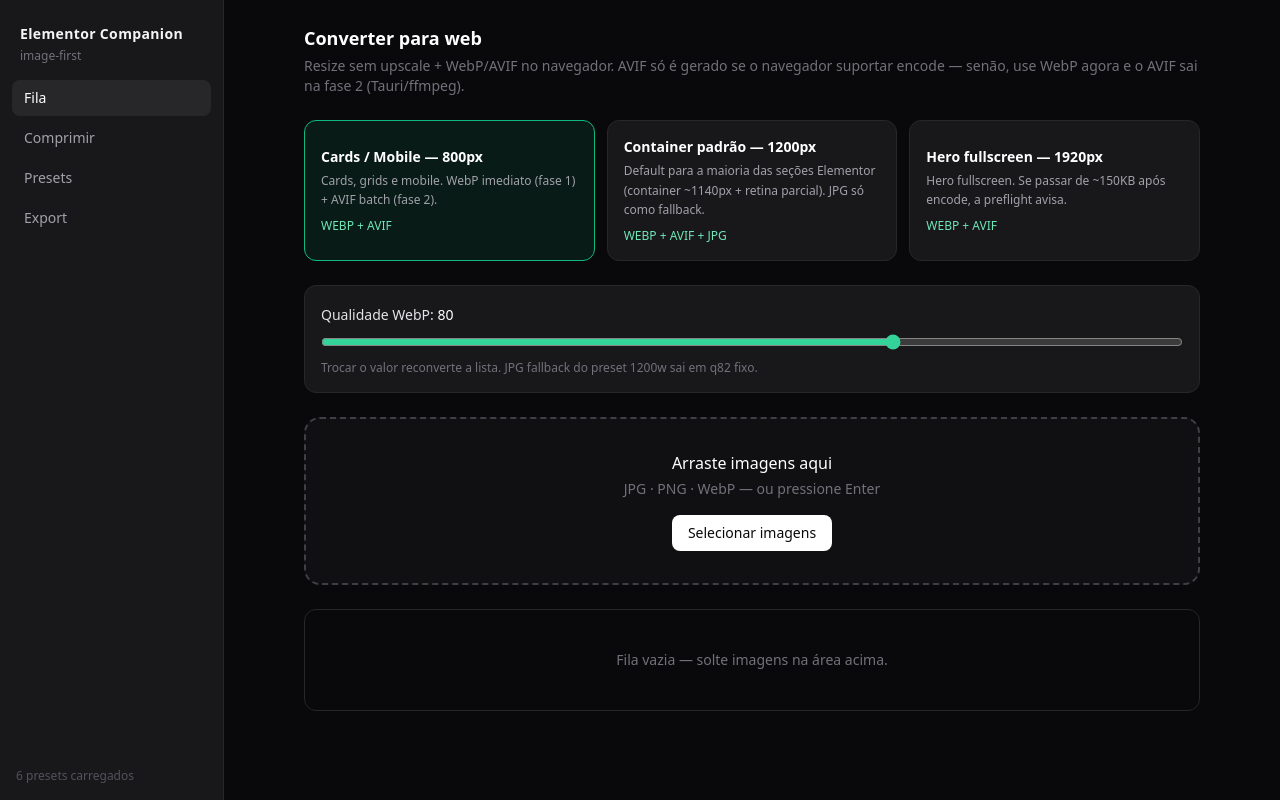
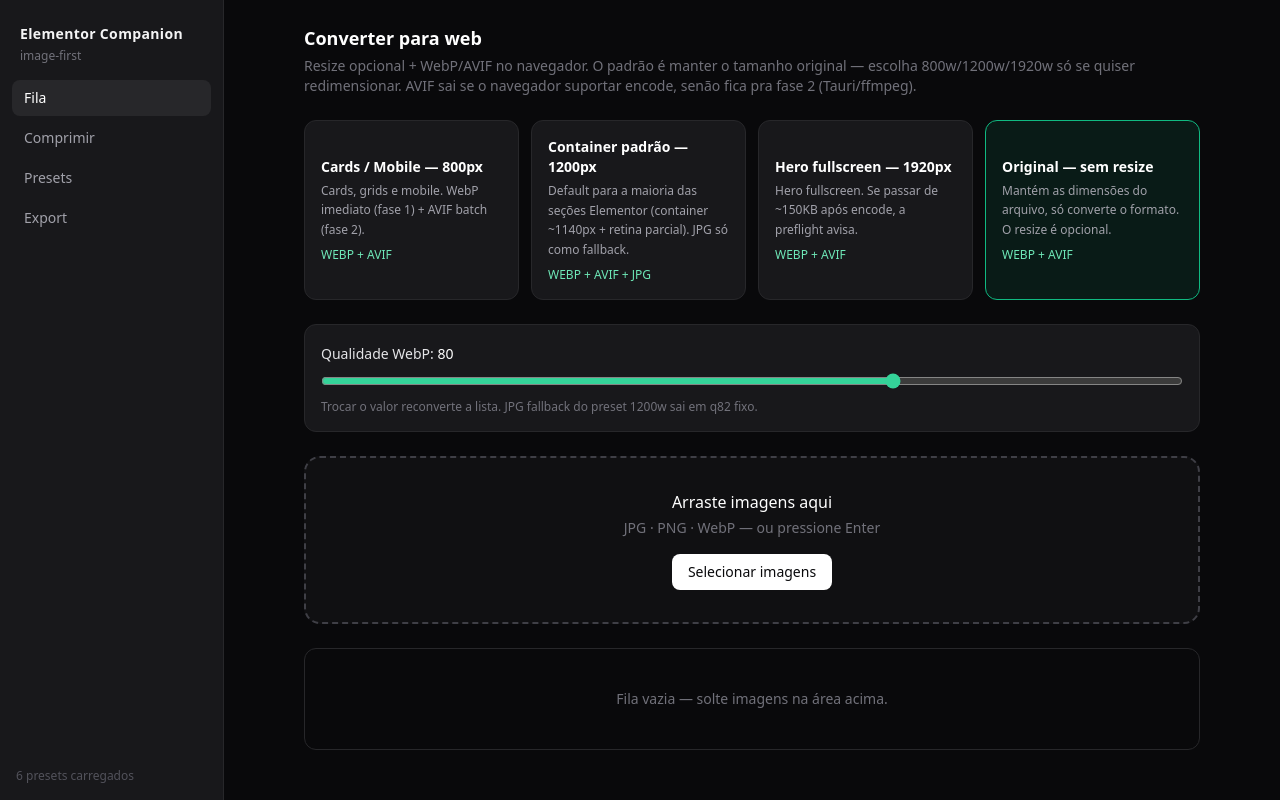
Before and after one commit to tarcisioefb/zucapixel, a React (Vite) app: page / in a window 1280 px wide. Built offline with nearby package versions, Linux system fonts and the light colour scheme.

Commit message:
Resize opcional na conversão: preset Original sem resize como padrão

```diff
--- a/src/components/ConverterTab.tsx
+++ b/src/components/ConverterTab.tsx
@@ -2,7 +2,6 @@ import { useEffect, useRef, useState } from "react";
 import type { ChangeEvent, DragEvent, KeyboardEvent } from "react";
 import {
   IMAGE_PRESETS,
-  getImagePreset,
   type ImageFormat,
   type ImagePreset,
 } from "../lib/convert/presets";
@@ -19,9 +18,25 @@ import {
 } from "./fileUtils";
 
 /** Presets de conversão (resize). Exclui compress-only e logo-lossless. */
-const CONVERT_PRESETS: ImagePreset[] = IMAGE_PRESETS.filter(
-  (p) => !p.compressOnly && !p.lossless && p.width != null,
-);
+const CONVERT_PRESETS: ImagePreset[] = [
+  ...IMAGE_PRESETS.filter((p) => !p.compressOnly && !p.lossless && p.width != null),
+  {
+    id: "original",
+    label: "Original — sem resize",
+    width: null,
+    formats: ["webp", "avif"],
+    webpQuality: 80,
+    avifQuality: 60,
+    description: "Mantém as dimensões do arquivo, só converte o formato. O resize é opcional.",
+    maxKBWarning: 300,
+  },
+];
+
+function findPreset(id: string): ImagePreset {
+  const found = CONVERT_PRESETS.find((p) => p.id === id);
+  if (!found) throw new Error(`Preset de conversão desconhecido: "${id}"`);
+  return found;
+}
 
 const ACCEPT = "image/jpeg,image/png,image/webp";
 const MIN_QUALITY = 50;
@@ -100,7 +115,7 @@ async function convertImage(
         const q = (preset.avifQuality ?? 60) / 100;
         blob = await canvasToBlob(canvas, "image/avif", q);
       }
-      const name = buildOutputName(file.name, preset.id, targetWidth, format);
+      const name = buildOutputName(file.name, preset.id, preset.width, format);
       outputs.push({ format, size: blob.size, url: URL.createObjectURL(blob), name });
     }
     return { outputs, avifSkipped, width: outWidth, height: outHeight };
@@ -110,16 +125,14 @@ async function convertImage(
 }
 
 export function ConverterTab() {
-  const [presetId, setPresetId] = useState<string>(CONVERT_PRESETS[0]?.id ?? "1200w");
-  const [quality, setQuality] = useState<number>(
-    CONVERT_PRESETS[0]?.webpQuality ?? 80,
-  );
+  const [presetId, setPresetId] = useState<string>("original");
+  const [quality, setQuality] = useState<number>(80);
   const [items, setItems] = useState<ConvertItem[]>([]);
   const [dragging, setDragging] = useState<boolean>(false);
   const inputRef = useRef<HTMLInputElement>(null);
   const urlsRef = useRef<string[]>([]);
 
-  const preset = getImagePreset(presetId);
+  const preset = findPreset(presetId);
 
   useEffect(() => {
     const bag = urlsRef.current;
@@ -270,7 +283,7 @@ export function ConverterTab() {
   }
 
   function handlePresetChange(nextId: string): void {
-    const next = getImagePreset(nextId);
+    const next = findPreset(nextId);
     setPresetId(nextId);
     if (next.webpQuality) setQuality(next.webpQuality);
     reprocess(
@@ -372,16 +385,17 @@ export function ConverterTab() {
         <header>
           <h2 className="text-lg font-semibold text-white">Converter para web</h2>
           <p className="mt-1 text-sm text-zinc-500">
-            Resize sem upscale + WebP/AVIF no navegador. AVIF só é gerado se o navegador suportar
-            encode — senão, use WebP agora e o AVIF sai na fase 2 (Tauri/ffmpeg).
+            Resize opcional + WebP/AVIF no navegador. O padrão é manter o tamanho original — escolha
+            800w/1200w/1920w só se quiser redimensionar. AVIF sai se o navegador suportar encode,
+            senão fica pra fase 2 (Tauri/ffmpeg).
           </p>
         </header>
 
         {/* Presets */}
         <div
-          className="grid gap-3 sm:grid-cols-3"
+          className="grid gap-3 sm:grid-cols-2 lg:grid-cols-4"
           role="group"
-          aria-label="Preset de conversão"
+          aria-label="Preset de conversão (resize opcional)"
         >
           {CONVERT_PRESETS.map((p) => (
             <button
```
